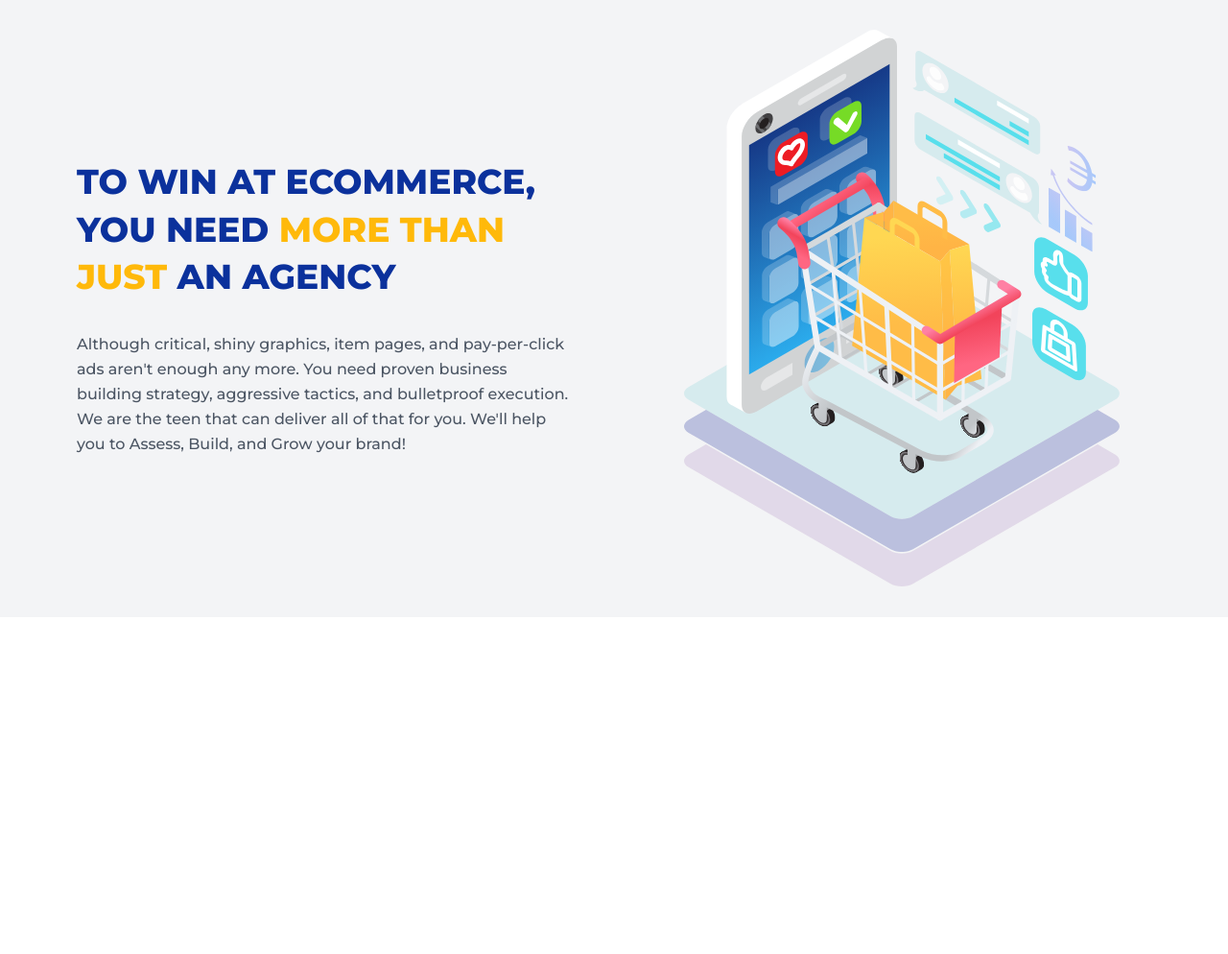
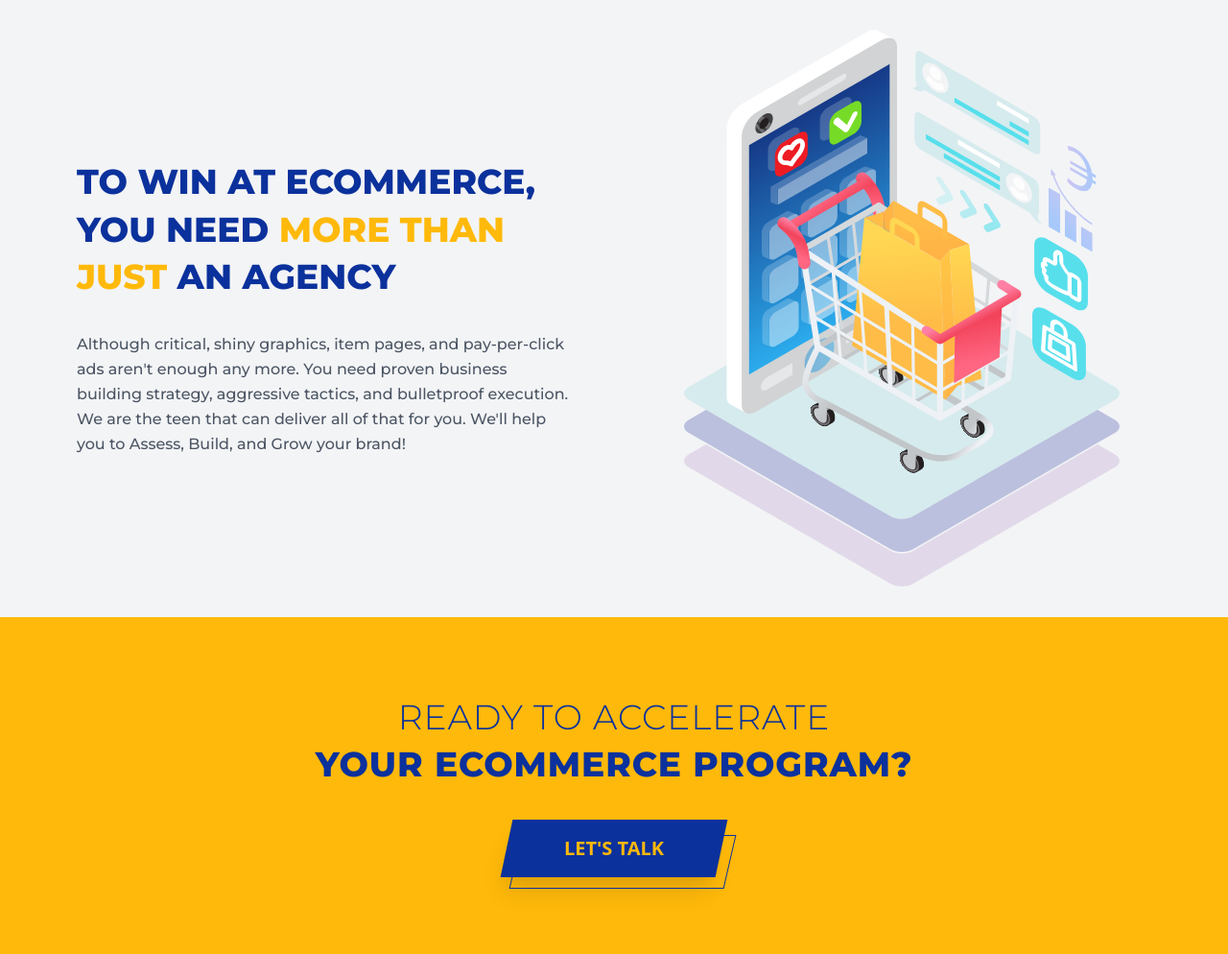
Before and after one commit to creer-pro/blaze, a PHP site: page / in a window 1280 px wide. Shown: the part 3657-4651 px from the top of the page at 96% size. Before the commit the page ends 4268 px from the top, so only its background shows below. Run offline with PHP 8.4, Linux system fonts and the light colour scheme.

Commit message:
let's talk section added let's talk section

```diff
--- a/index.html
+++ b/index.html
@@ -247,6 +247,19 @@
       </div>
     </div>
 
+    <!-- lets-talk -->
+    <div class="bg-goldish w-full py-20 px-10 flex flex-col justify-between items-center">
+      <h3 class="flex flex-col uppercase mx-auto text-center text-ocean text-4xl font-montserrat leading-snug mb-8 tracking-wide">
+        <span class="font-light">Ready to accelerate</span>
+        <span class="font-extrabold">your ecommerce program?</span>
+      </h3>
+      <!-- let's talk button -->
+      <a href="#" class="mx-auto bg-ocean relative transform -skew-x-12 block w-56 text-center p-4 hover:bg-white group transition duration-500 shadow-xl">
+        <span class="absolute block border border-ocean w-56 h-14 transform -skew-x-1 group-hover:border-white transition duration-500 -translate-x-1 group-hover:-translate-x-4 group-hover:-translate-y-3"></span>
+        <span class="font-semibold text-goldish uppercase transform skew-x-12 block text-xl w-full group-hover:text-ocean transition duration-500">Let's Talk</span>
+      </a>
+    </div>
+
   </div>
 </body>
 </html>
--- a/res/styles.css
+++ b/res/styles.css
@@ -1028,6 +1020,11 @@ video {
   border-color: rgba(255, 185, 10, var(--tw-border-opacity));
 }
 
+.border-ocean {
+  --tw-border-opacity: 1;
+  border-color: rgba(11, 49, 156, var(--tw-border-opacity));
+}
+
 .border-b-goldish {
   --tw-border-opacity: 1;
   border-bottom-color: rgba(255, 185, 10, var(--tw-border-opacity));
@@ -1230,12 +1223,8 @@ video {
   font-weight: 800;
 }
 
-.font-thin {
-  font-weight: 100;
-}
-
-.font-normal {
-  font-weight: 400;
+.font-light {
+  font-weight: 300;
 }
 
 .uppercase {
@@ -1258,20 +1247,12 @@ video {
   line-height: 2;
 }
 
-.leading-tight {
-  line-height: 1.25;
+.leading-snug {
+  line-height: 1.375;
 }
 
 .leading-relaxed {
   line-height: 1.625;
-}
-
-.leading-normal {
-  line-height: 1.5;
-}
-
-.leading-snug {
-  line-height: 1.375;
 }
 
 .tracking-tight {
```
Also changed, not shown: other parts of res/styles.css (+35 -12 lines).
